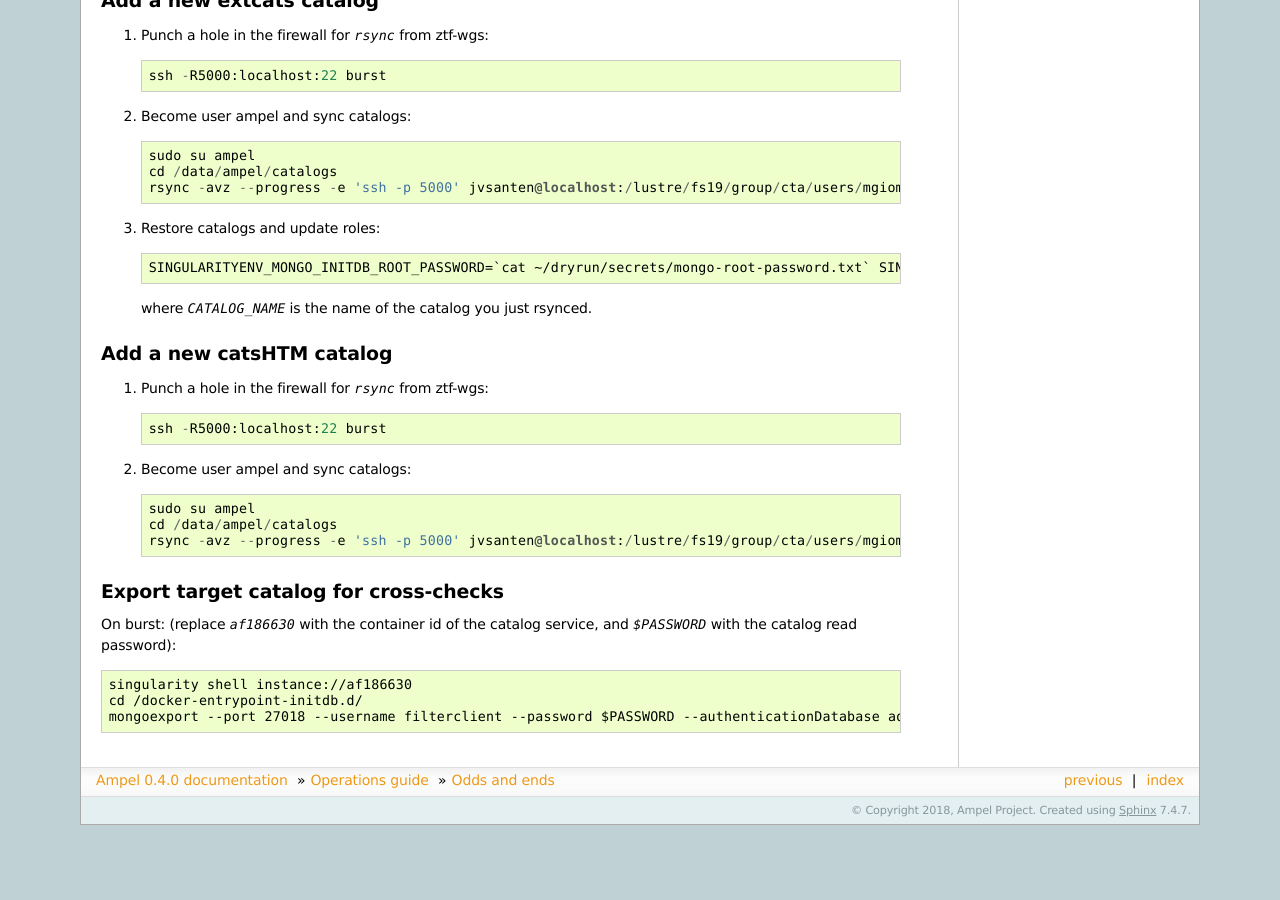
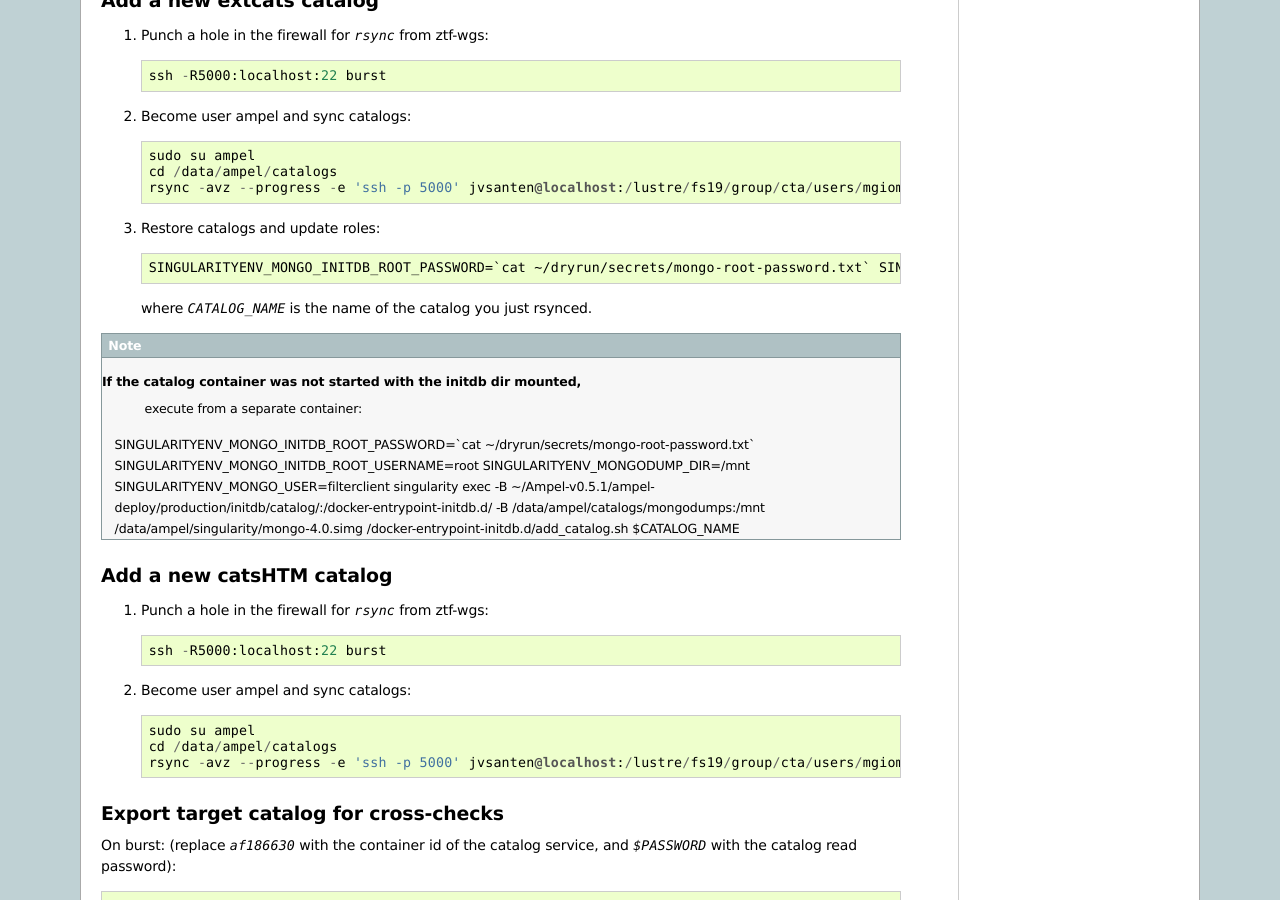
Before and after one commit to AmpelProject/Ampel-core, a Sphinx documentation site: the page built from docs/operations/misc.rst, in a window 1280 px wide and 900 px high, scrolled down 1296 px. Built offline with Sphinx 7.4.7, drawn with Linux system fonts in a browser that asks for light colours; before the commit the page ends 2121 px from its top, so only the background shows below that.

Commit message:
docs: update catalog ingest procedure for standalone catalog service

```diff
--- a/docs/operations/misc.rst
+++ b/docs/operations/misc.rst
@@ -93,9 +93,14 @@
 
 3. Restore catalogs and update roles::
 
-    SINGULARITYENV_MONGO_INITDB_ROOT_PASSWORD=`cat ~/dryrun/secrets/mongo-root-password.txt` SINGULARITYENV_MONGO_INITDB_ROOT_USERNAME=root singularity-stack exec burst catalog /docker-entrypoint-initdb.d/add_catalog.sh $CATALOG_NAME
+    SINGULARITYENV_MONGO_INITDB_ROOT_PASSWORD=`cat ~/dryrun/secrets/mongo-root-password.txt` SINGULARITYENV_MONGO_INITDB_ROOT_USERNAME=root singularity-stack exec catalogs extcats /docker-entrypoint-initdb.d/add_catalog.sh $CATALOG_NAME
 
   where `CATALOG_NAME` is the name of the catalog you just rsynced.
+
+.. note:: If the catalog container was not started with the initdb dir mounted,
+          execute from a separate container::
+
+    SINGULARITYENV_MONGO_INITDB_ROOT_PASSWORD=`cat ~/dryrun/secrets/mongo-root-password.txt` SINGULARITYENV_MONGO_INITDB_ROOT_USERNAME=root SINGULARITYENV_MONGODUMP_DIR=/mnt  SINGULARITYENV_MONGO_USER=filterclient singularity exec -B ~/Ampel-v0.5.1/ampel-deploy/production/initdb/catalog/:/docker-entrypoint-initdb.d/ -B /data/ampel/catalogs/mongodumps:/mnt /data/ampel/singularity/mongo-4.0.simg /docker-entrypoint-initdb.d/add_catalog.sh $CATALOG_NAME
 
 Add a new catsHTM catalog
 =========================
```
